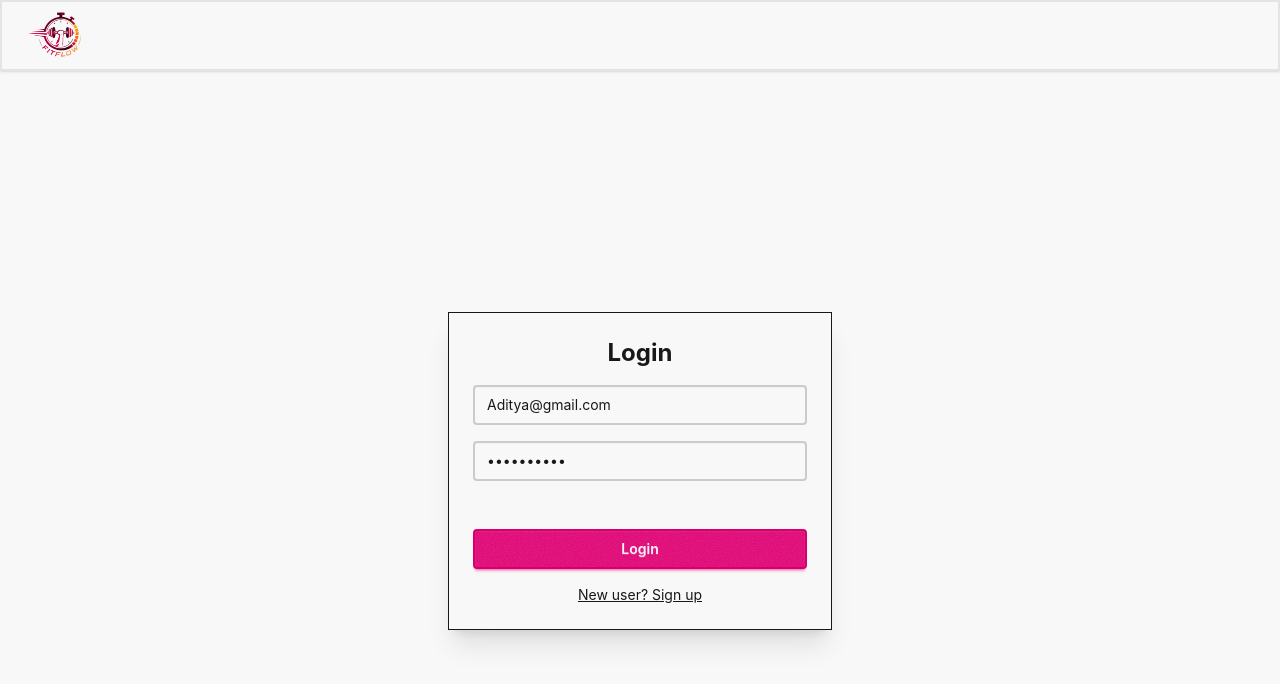
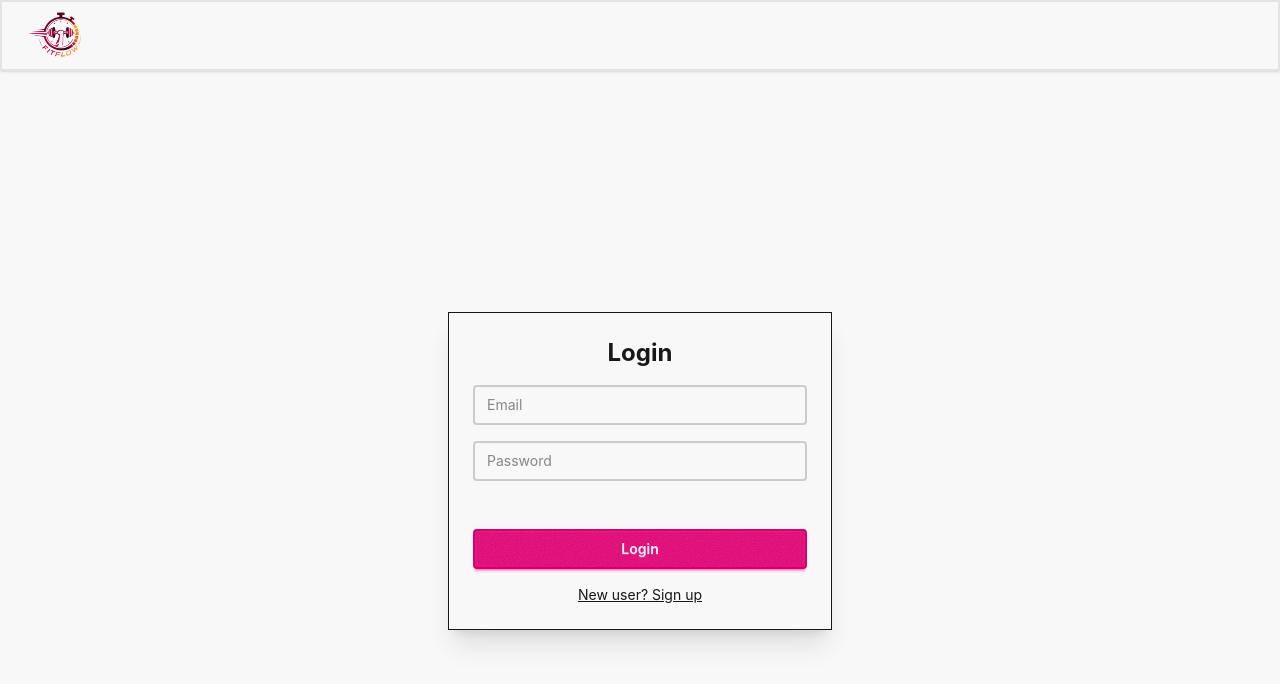
Before and after one commit to Ophidev/FitFlow, a React (Vite) app in the folder Frontend/: page /login in a window 1280 px wide. Shown: the top 684 px of the page. Built offline with nearby package versions, Linux system fonts and the light colour scheme; no server answers.

Commit message:
fix(Login): clear default email and password fields in Login component

```diff
--- a/Frontend/src/pages/Login.jsx
+++ b/Frontend/src/pages/Login.jsx
@@ -12,8 +12,8 @@ const Login = () => {
 
   const [firstName, setFirstName] = useState("");
   const [lastName, setLastName] = useState("");
-  const [email, setEmail] = useState("Aditya@gmail.com");
-  const [password, setPassword] = useState("Aditya@123");
+  const [email, setEmail] = useState("");
+  const [password, setPassword] = useState("");
   const [error, setError] = useState("");
   const [isSubmitting, setIsSubmitting] = useState(false);
 
```
